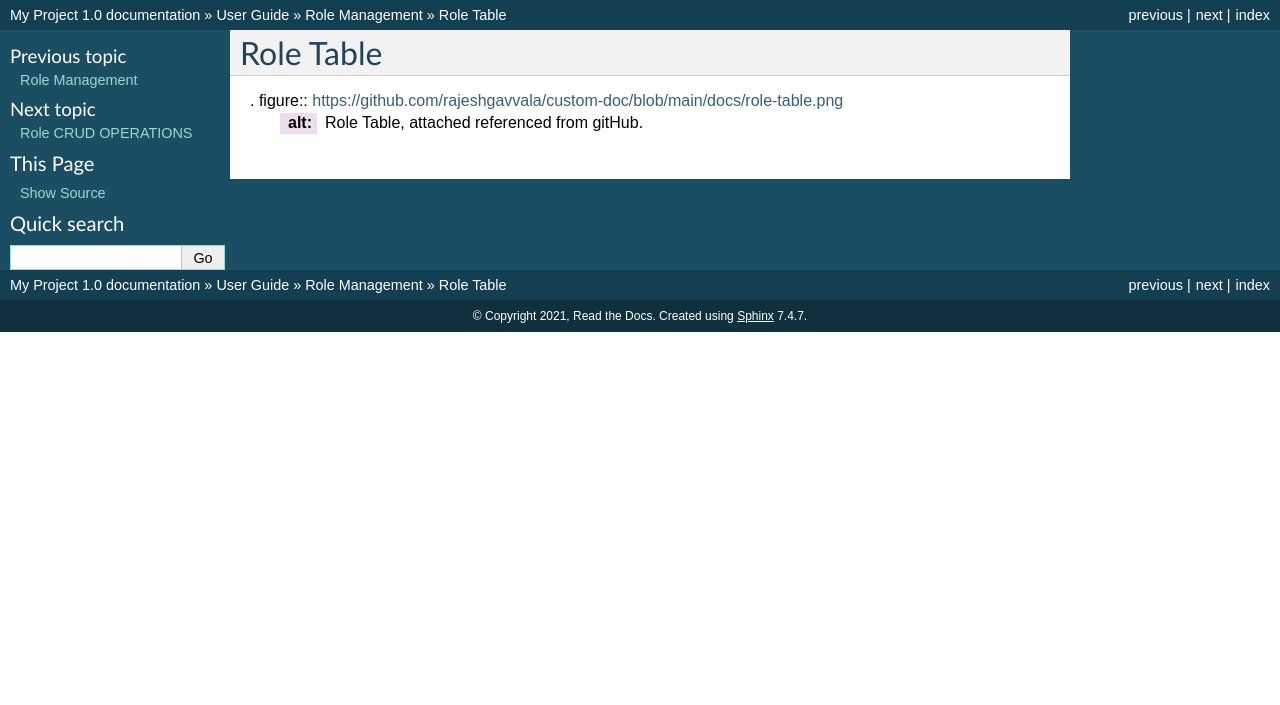
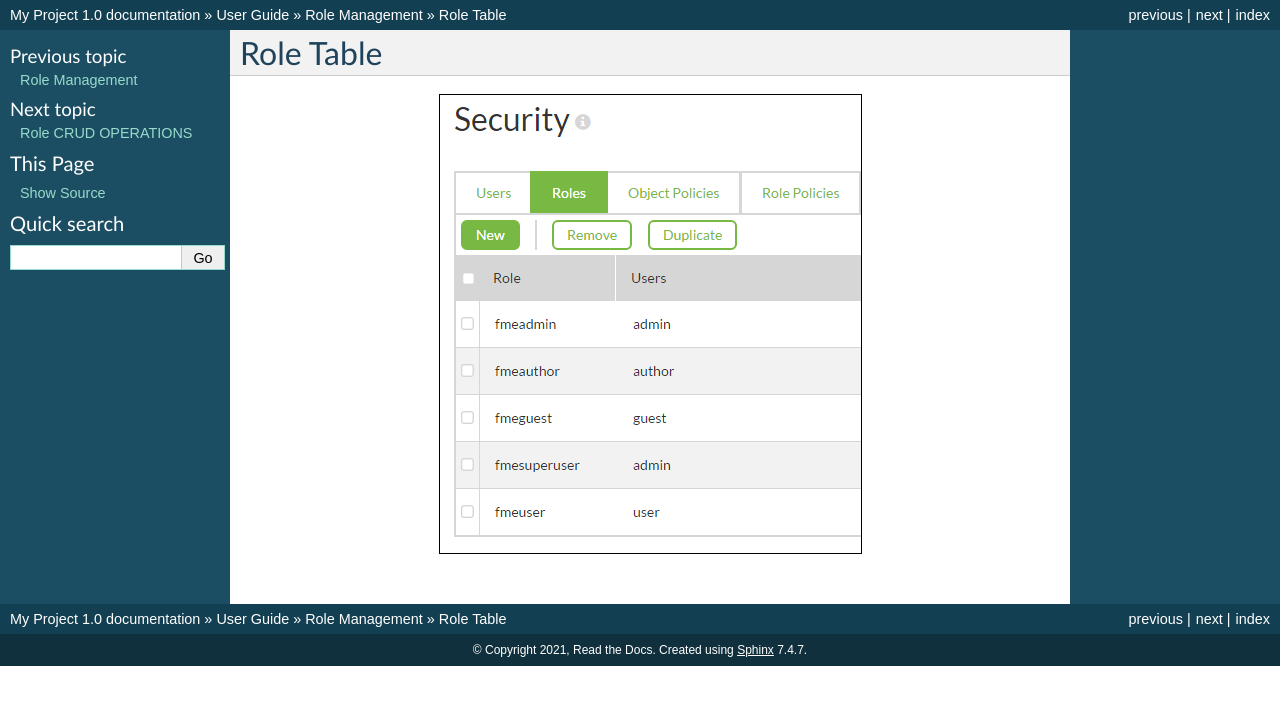
Before and after one commit to rajeshgavvala/custom-doc, a Sphinx documentation site: the page built from docs/userGuide/role-management/role-table.rst, in a window 1280 px wide. Shown: the top 705 px of the page. Built offline with Sphinx 7.4.7, drawn with Linux system fonts in a browser that asks for light colours.

Commit message:
add changes

```diff
--- a/docs/userGuide/role-management/role-table.rst
+++ b/docs/userGuide/role-management/role-table.rst
@@ -2,5 +2,5 @@
 Role Table
 ==================
 
-. figure:: https://github.com/rajeshgavvala/custom-doc/blob/main/docs/role-table.png
+.. figure:: https://github.com/rajeshgavvala/custom-doc/blob/main/docs/role-table.png
    :alt: Role Table, attached referenced from gitHub.
```
